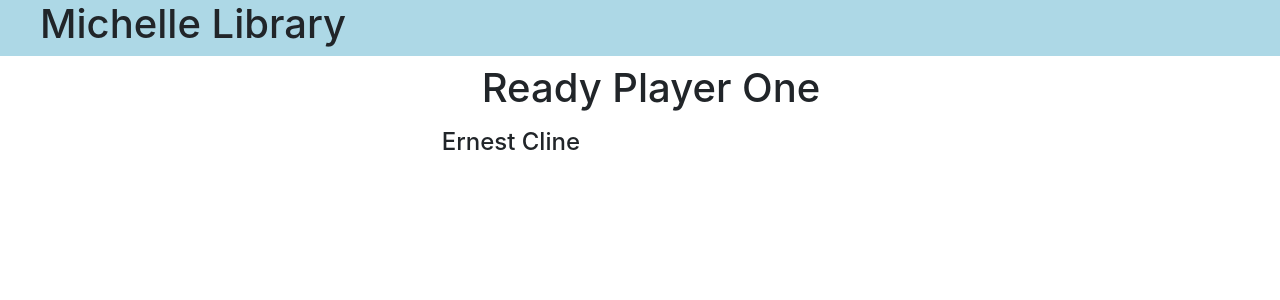
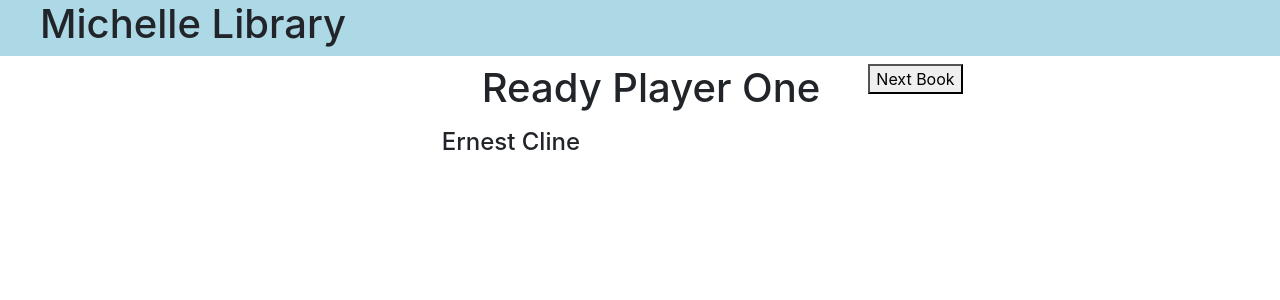
Before and after one commit to MichelleRoubikLee/reactTutorial, a React (Create React App) app: page / in a window 1280 px wide. Shown: the top 300 px of the page. Built offline with nearby package versions, Linux system fonts and the light colour scheme.

Commit message:
next book button added

```diff
--- a/src/components/app.jsx
+++ b/src/components/app.jsx
@@ -14,6 +14,17 @@
         bookNumber:0
     }
 
+    goToNextBook(){
+        let tempBookNumber = this.state.bookNumber;
+        tempBookNumber++;
+        if(tempBookNumber === this.books.length){
+            tempBookNumber = 0;
+        }
+        this.setState({
+            bookNumber: tempBookNumber
+        });
+    }
+
     render(){
         return (
             <div className="container-fluid">
@@ -27,7 +38,7 @@
                         <h4>{this.books[this.state.bookNumber].author}</h4>
                     </div>
                     <div className="col">
-                        {/* {previous book viewed button} */}
+                        <button onClick={() => this.goToNextBook()}>Next Book</button>
                     </div>
                 </div>
             </div>
```
Also changed, not shown: 1 other file (tests, documents, lock files or other folders).
